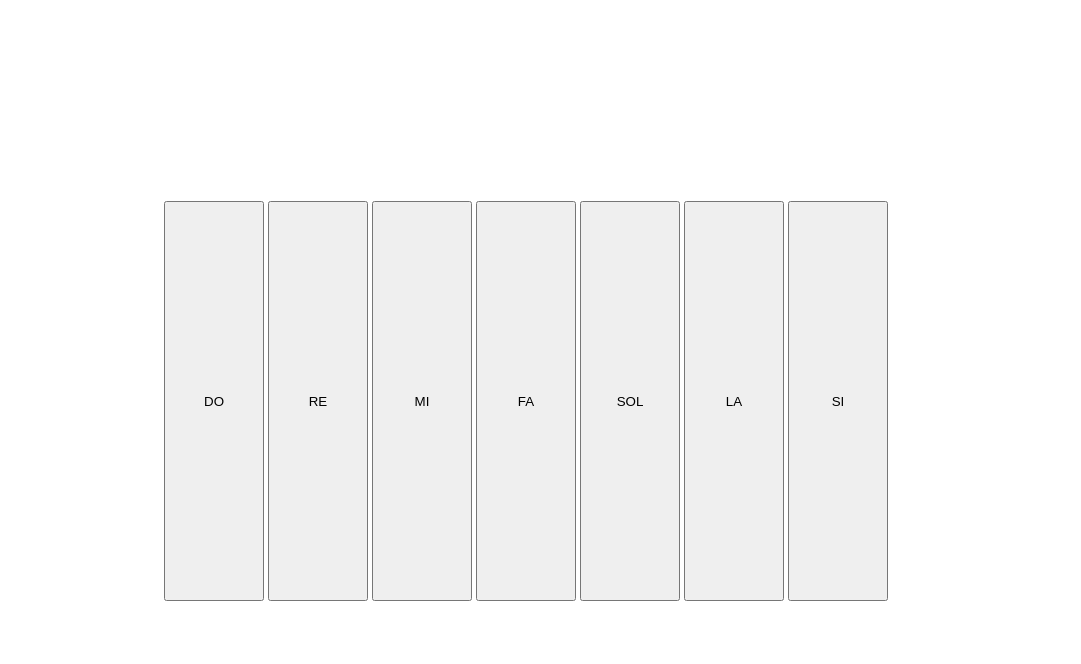
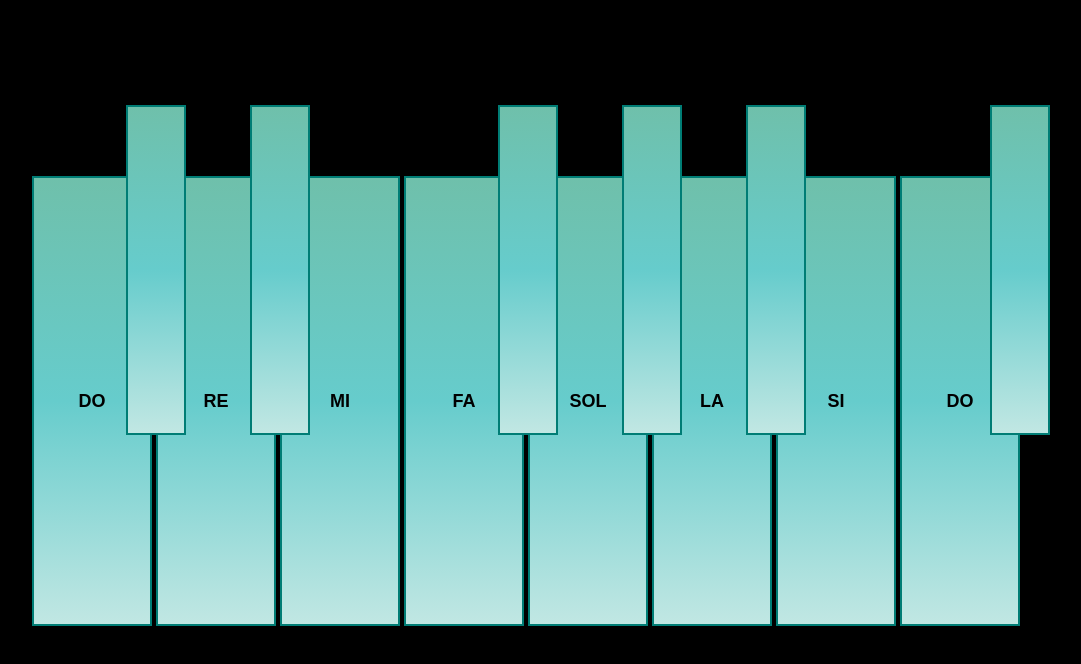
Before and after one commit to DianRH/javascript, a plain HTML site: page js course/pianoEjercicio/index.html in a window 1280 px wide. Shown: the whole page, without its empty margins (114-1195 px from the left). Drawn offline with Linux system fonts and the light colour scheme.

Commit message:
estilos en el piano y clases

```diff
--- a/js course/pianoEjercicio/app.js
+++ b/js course/pianoEjercicio/app.js
@@ -48,46 +48,16 @@ con la "etiqueta" que definimos */
 /*-------------------Código usando ES6--------------------------------*/
 
  //variable button nunca es modificada por lo tanto se declara const
-// const buttons = document.querySelectorAll('button');
-//
-// //arrow function
-// buttons.forEach(
-//   button => button.addEventListener('click',playSound);
-// );
-//
-// function playSound(event){
-//   const button = event.target;
-//   const note = button.dataset.note;
-//
-//   //uso de template strings/literals
-//   const audio = document.getElementById(`audio${note}`);
-//   audio.pause();
-//   audio.currentTime =0;
-//   audio.play();
-// }
-
-/*-------------------Código usando el teclado--------------------------------*/
-
-//variable button nunca es modificada por lo tanto se declara const
 const buttons = document.querySelectorAll('button');
 
 //arrow function
-buttons.forEach(
-  button => button.addEventListener('click',playSound);
+buttons.forEach(  button =>
+  button.addEventListener('click',playSound)
 );
 
 function playSound(event){
   const button = event.target;
   const note = button.dataset.note;
-}
-
-
-  button => button.onKeypress = playSound(event){
-    const btn = event.target;
-    const note = btn.dataset.note;
-  };
-
-
 
   //uso de template strings/literals
   const audio = document.getElementById(`audio${note}`);
@@ -95,3 +65,5 @@ function playSound(event){
   audio.currentTime =0;
   audio.play();
 }
+
+/*-------------------Código usando el teclado--------------------------------*/
--- a/js course/pianoEjercicio/index.html
+++ b/js course/pianoEjercicio/index.html
@@ -16,14 +16,26 @@
 
 <body>
   <!--button*7 atajo-->
-  <button id="btnDO" data-note="DO">DO</button> <!--Una forma es atributo data consiste en escribir data-yNombreCualquiera
-                                                para no asociarlo al texto del btn-->
-  <button data-note="RE">RE</button>
+
+
+
+  <button id="btnDO" data-note="DO" >DO</button> <!--Una forma es atributo data consiste en escribir data-yNombreCualquiera
+para no asociarlo al texto del btn-->
+
+    <button  class="soneto"></button>
+  <button data-note="RE" class="btn">RE</button>
+    <button  class="soneto"></button>
   <button data-note="MI">MI</button>
   <button data-note="FA">FA</button>
+    <button class="soneto"></button>
   <button data-note="SOL">SOL</button>
+    <button  class="soneto"></button>
   <button data-note="LA">LA</button>
+    <button class="soneto"></button>
   <button data-note="SI">SI</button>
+  <button data-note="DO">DO</button>
+    <button  class="soneto"></button>
+
 
   <audio src="7-notas-musicales/DO.wav" id="audioDO"></audio>
   <audio src="7-notas-musicales/RE.wav" id="audioRE"></audio>
@@ -33,6 +45,9 @@
   <audio src="7-notas-musicales/LA.wav" id="audioLA"></audio>
   <audio src="7-notas-musicales/SI.wav" id="audioSI"></audio>
 
+
+
+
   <script src="app.js"></script>
 </body>
 
--- a/js course/pianoEjercicio/styles.css
+++ b/js course/pianoEjercicio/styles.css
@@ -2,10 +2,32 @@ body{
   text-align:center; /*entra el texto verticalmente*/
   line-height:100vh;/**unidad de medida relativa al tamaño total (Viewport Height)*/
   margin: 0;
+  background-color: black;
+
 }
 
 button{
   vertical-align:middle;
-  width: 100px;
-  height: 400px;
+  width: 120px;
+  height: 450px;
+  /* background-color:#6fc0ab; */
+   background-image: linear-gradient(#6fc0ab, #6cc, #c1e7e3); */
+  color: #007d75;
+  font-weight: bold;
+  font-size: 18px;
+  /* border-right: 3px #6fc0ab solid;
+  border-left: 2px solid #6cc;
+  border-bottom:4px #6fc0ab solid; */
+border: solid 2px #007d75;
 }
+
+.soneto{
+  height:330px;
+  width: 60px;
+  border: solid 2px #007d75;
+position: absolute;
+z-index: 7;
+margin: -30px;
+top: 135px;
+
+}
```
Also changed, not shown: js course/Conceptos/destructuring.html (+1 -0 lines), js course/Conceptos/classes.html (added), 1 other file.
